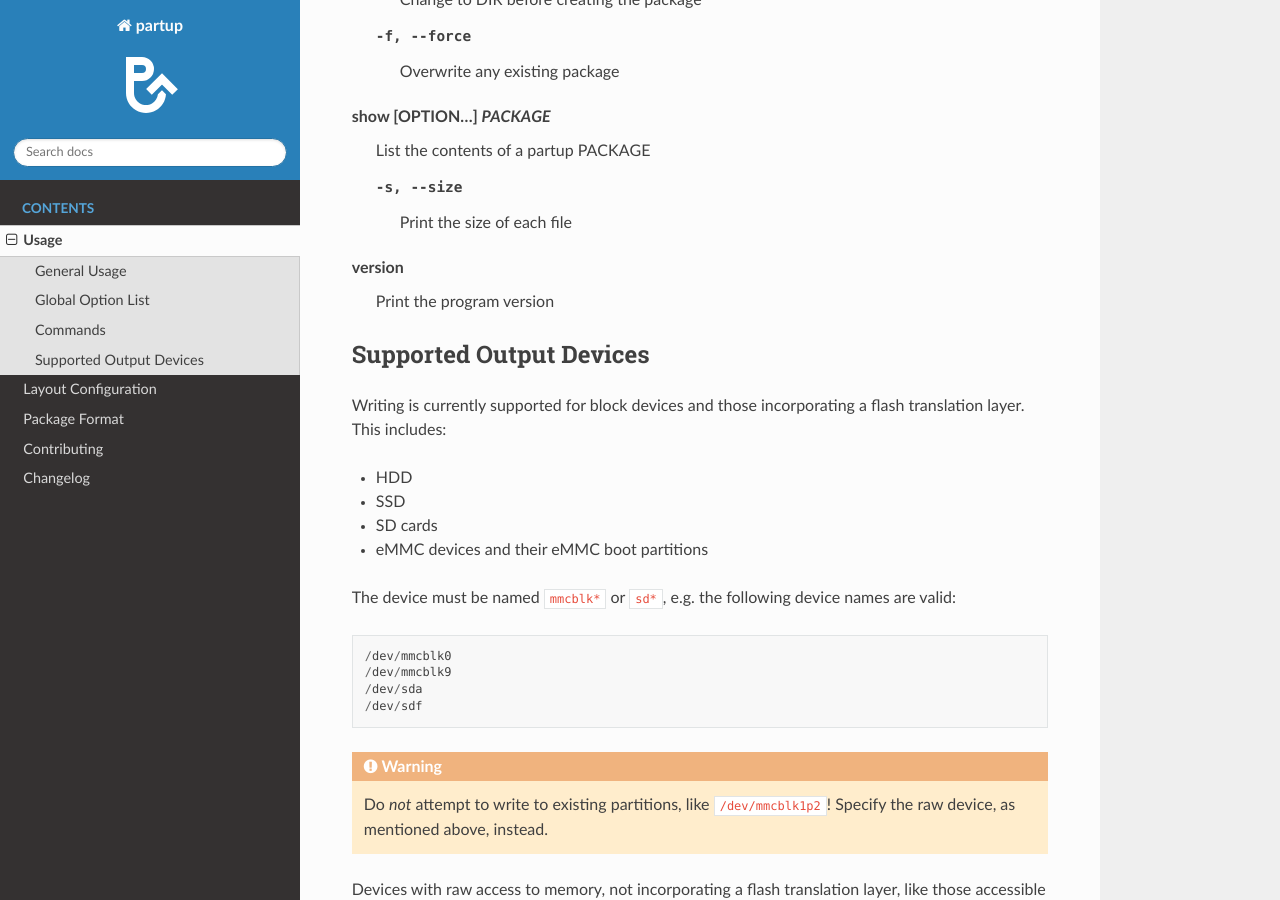
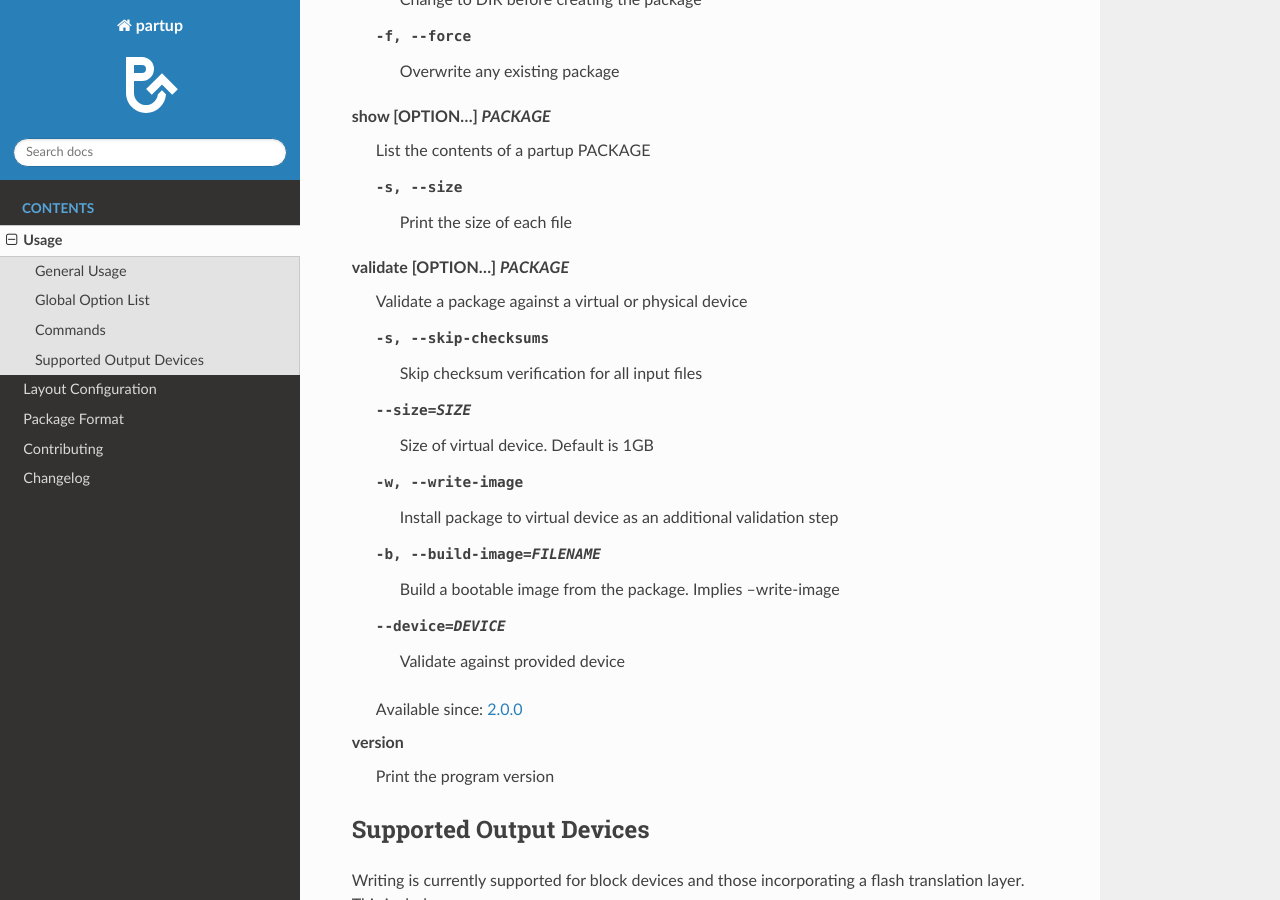
Before and after one commit to phytec/partup, a Sphinx documentation site: the page built from doc/usage.rst, in a window 1280 px wide and 900 px high, scrolled down 1169 px. Built offline with Sphinx 7.4.7 and the Read the Docs theme 2.0.0, drawn with Linux system fonts in a browser that asks for light colours.

Commit message:
doc: usage: Add validate command
Signed-off-by: Leonard Anderweit <l.anderweit@phytec.de>

```diff
--- a/doc/usage.rst
+++ b/doc/usage.rst
@@ -48,6 +48,17 @@ show [OPTION…] *PACKAGE*
 
    -s, --size              Print the size of each file
 
+validate [OPTION…] *PACKAGE*
+   Validate a package against a virtual or physical device
+
+   -s, --skip-checksums        Skip checksum verification for all input files
+   --size=SIZE                 Size of virtual device. Default is 1GB
+   -w, --write-image           Install package to virtual device as an additional validation step
+   -b, --build-image=FILENAME  Build a bootable image from the package. Implies --write-image
+   --device=DEVICE             Validate against provided device
+
+   Available since: :ref:`release-2.0.0`
+
 version
    Print the program version
 
```
